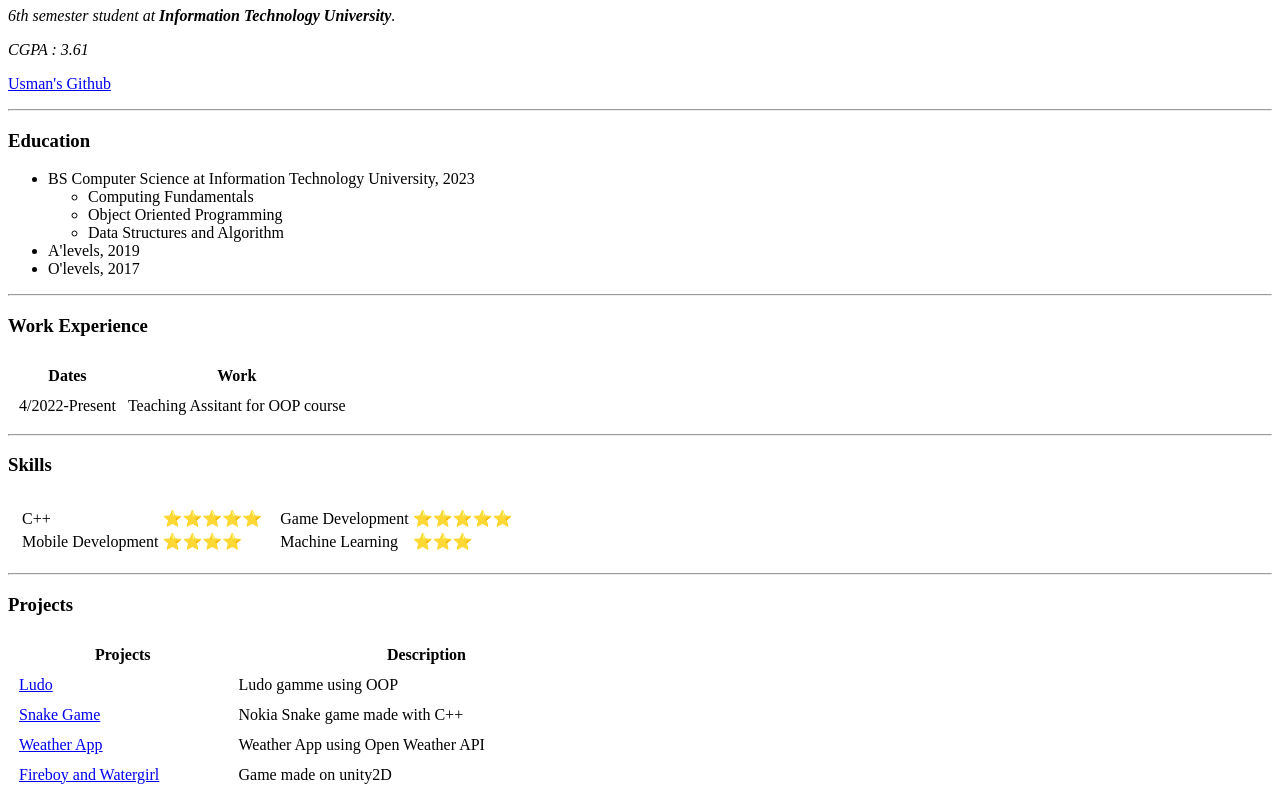
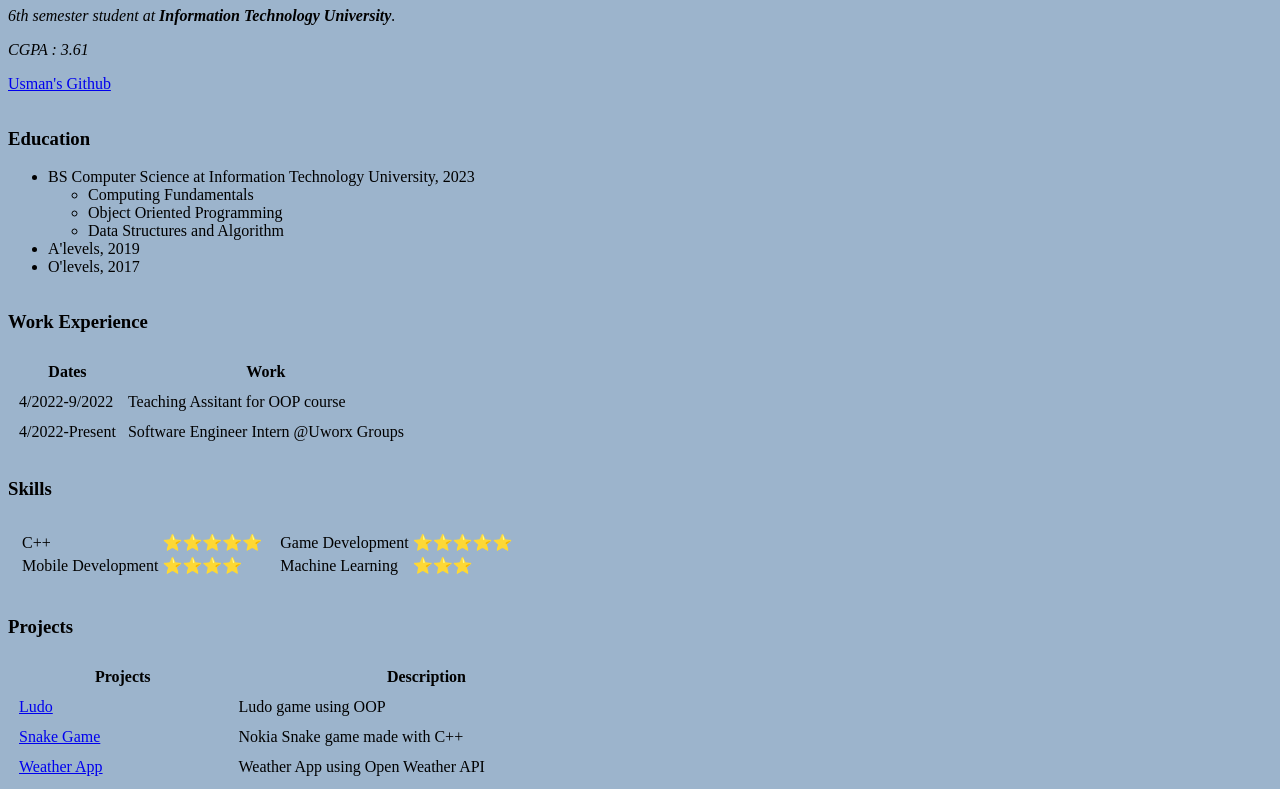
Before and after one commit to UsmanGill-UG/resume-website, a plain HTML site: page index.html in a window 1280 px wide. Shown: the part 285-1074 px from the top of the page. Drawn offline with Linux system fonts and the light colour scheme.

Commit message:
internship update

```diff
--- a/index.html
+++ b/index.html
@@ -4,6 +4,15 @@
 <head>
   <meta charset="utf-8">
   <title>Usman's Resume</title>
+  <style>
+    body  {
+      background-color: #9CB4CC;
+    }
+    hr {
+      border-style: none;
+      background-color: black;
+    }
+  </style>
 </head>
 
 <body>
@@ -35,8 +44,12 @@
     </thead>
     <tbody>
       <tr>
+        <td>4/2022-9/2022</td>
+        <td>Teaching Assitant for OOP course</td>
+      </tr>
+      <tr>
         <td>4/2022-Present</td>
-        <td>Teaching Assitant for OOP course</td>
+        <td>Software Engineer Intern @Uworx Groups</td>
       </tr>
     </tbody>
 
@@ -80,7 +93,7 @@
     </tr>
     <tr>
       <td><a href="https://github.com/UsmanGill-UG/LUDO-Board-Game">Ludo</a></td>
-      <td>Ludo gamme using OOP</td>
+      <td>Ludo game using OOP</td>
     </tr>
     <tr>
       <td><a href="https://github.com/UsmanGill-UG/SnakeGame">Snake Game</a></td>
```
